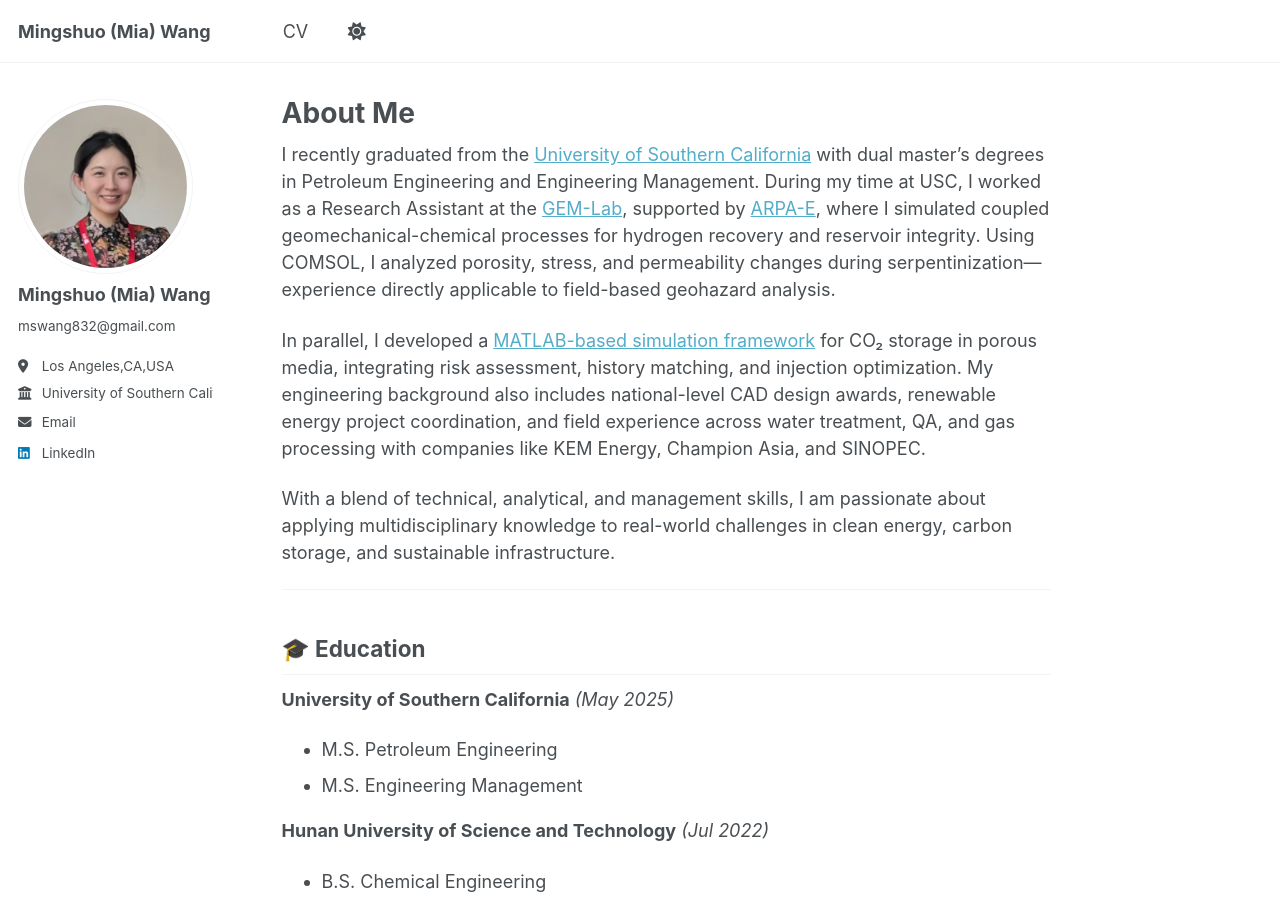
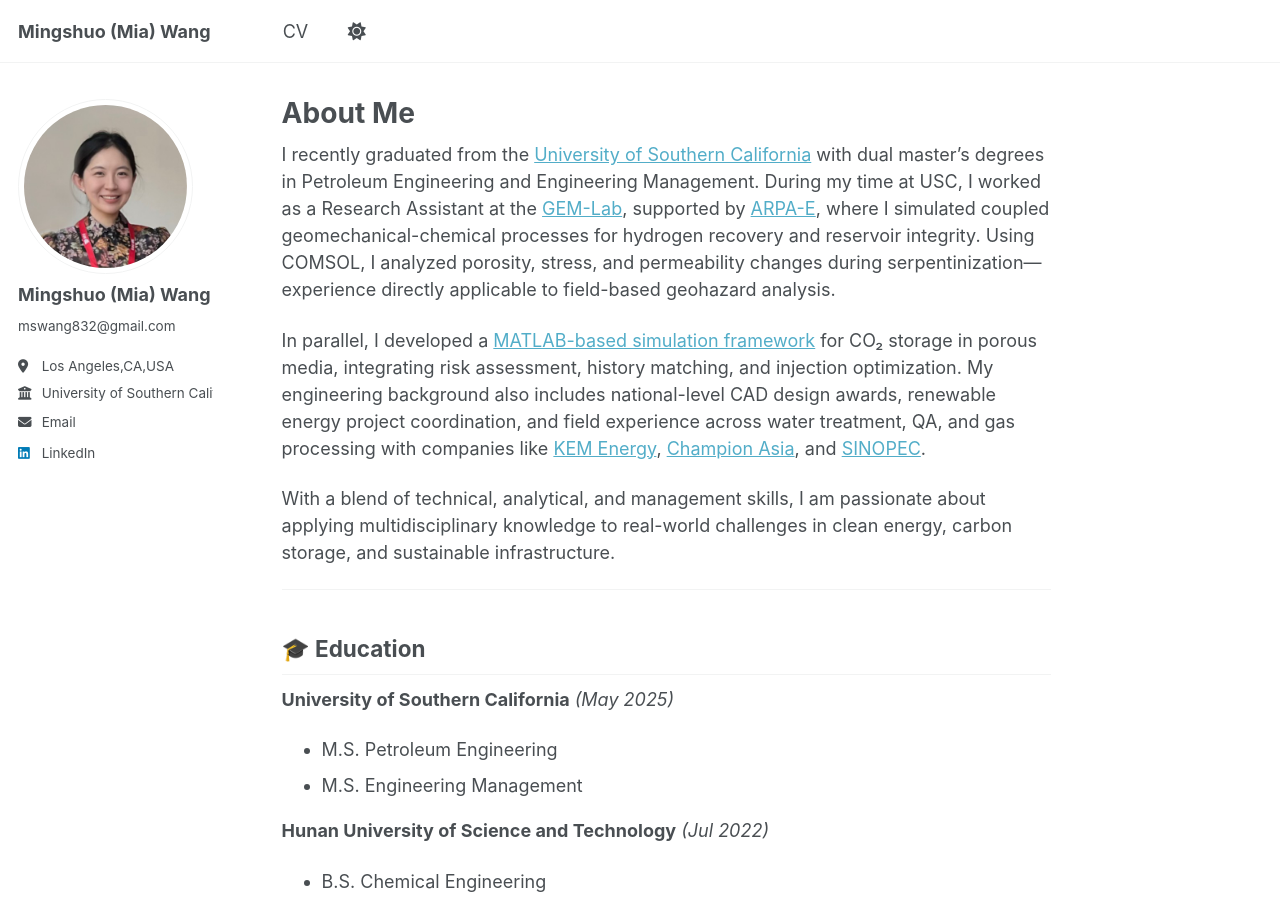
Before and after one commit to Miawang32/Miawang32.github.io, a Jekyll site: the page built from _pages/about.md, in a window 1280 px wide and 900 px high. Built offline with Jekyll 4.4.1, drawn with Linux system fonts in a browser that asks for light colours; a script that is not in the unit is left out; part of the change alters nothing that is shown.

```diff
--- a/_pages/about.md
+++ b/_pages/about.md
@@ -9,7 +9,7 @@ redirect_from:
 
 I recently graduated from the [University of Southern California](https://www.usc.edu/) with dual master’s degrees in Petroleum Engineering and Engineering Management. During my time at USC, I worked as a Research Assistant at the [GEM-Lab](https://gemlab.usc.edu/), supported by [ARPA-E](https://arpa-e.energy.gov/), where I simulated coupled geomechanical-chemical processes for hydrogen recovery and reservoir integrity. Using COMSOL, I analyzed porosity, stress, and permeability changes during serpentinization—experience directly applicable to field-based geohazard analysis.
 
-In parallel, I developed a [MATLAB-based simulation framework](https://github.com/Miawang32/GEOLOGIC_CO2_STORAGE) for CO₂ storage in porous media, integrating risk assessment, history matching, and injection optimization. My engineering background also includes national-level CAD design awards, renewable energy project coordination, and field experience across water treatment, QA, and gas processing with companies like KEM Energy, Champion Asia, and SINOPEC.
+In parallel, I developed a [MATLAB-based simulation framework](https://github.com/Miawang32/GEOLOGIC_CO2_STORAGE) for CO₂ storage in porous media, integrating risk assessment, history matching, and injection optimization. My engineering background also includes national-level CAD design awards, renewable energy project coordination, and field experience across water treatment, QA, and gas processing with companies like [KEM Energy](http://www.kemgroups.com/), [Champion Asia](http://www.championasia-tech.com/), and [SINOPEC](http://www.sinopecgroup.com/group/en/).
 
 With a blend of technical, analytical, and management skills, I am passionate about applying multidisciplinary knowledge to real-world challenges in clean energy, carbon storage, and sustainable infrastructure.
 
```
